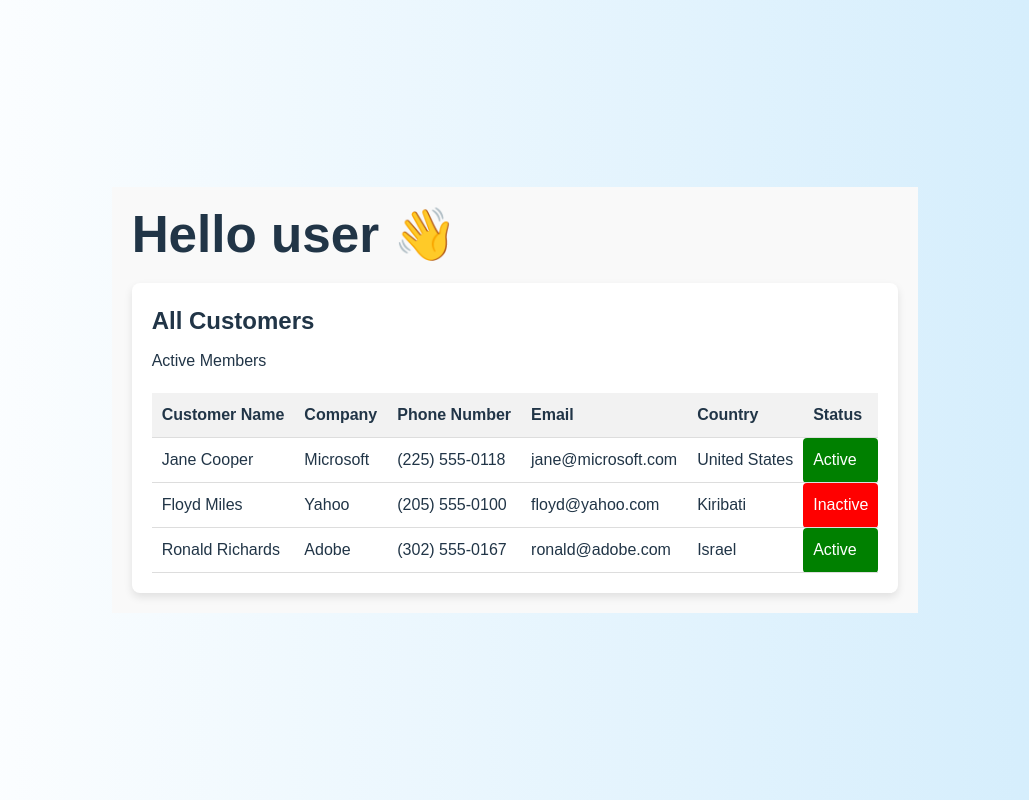
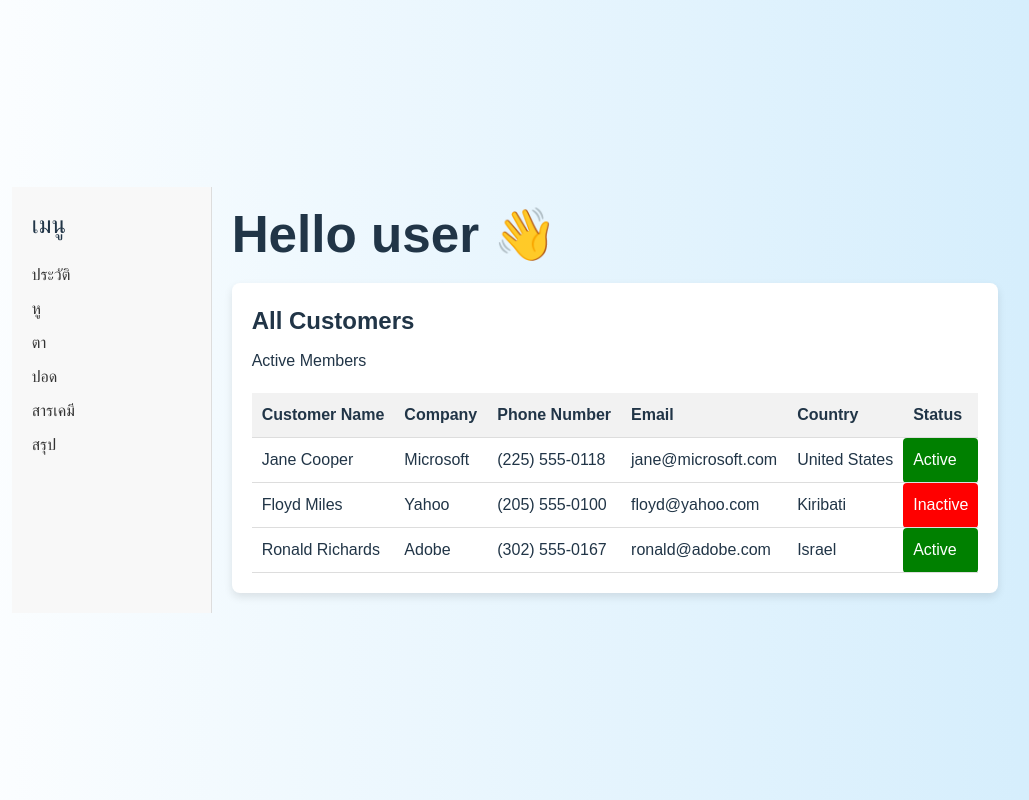
Before and after one commit to joozery/webappmo, a React (Vite) app in the folder frontend/: page /dashboard in a window 1280 px wide. Shown: the whole page, without its empty margins (125-1154 px from the left). Built offline with nearby package versions, Linux system fonts and the light colour scheme.

Commit message:
Add Dashboard component and styles

```diff
--- a/frontend/src/components/Dashboard.css
+++ b/frontend/src/components/Dashboard.css
@@ -1,6 +1,35 @@
 .dashboard {
+  display: flex;
+}
+
+.sidebar {
+  width: 200px; /* กำหนดความกว้างของ Sidebar */
+  background-color: #f8f8f8;
   padding: 20px;
-  background-color: #f9f9f9;
+  border-right: 1px solid #ddd; /* เพิ่มเส้นขอบด้านขวา */
+}
+
+.sidebar h2 {
+  margin-bottom: 20px;
+}
+
+.sidebar ul {
+  list-style-type: none;
+  padding: 0;
+}
+
+.sidebar li {
+  margin-bottom: 10px;
+}
+
+.sidebar a {
+  text-decoration: none;
+  color: #333;
+}
+
+.dashboard-content {
+  flex: 1; /* ทำให้พื้นที่หลักขยายเต็มที่ */
+  padding: 20px;
 }
 
 .dashboard-header {
--- a/frontend/src/components/Dashboard.jsx
+++ b/frontend/src/components/Dashboard.jsx
@@ -32,6 +32,18 @@ const Dashboard = () => {
 
   return (
     <div className="dashboard">
+      <aside className="sidebar">
+        <h2>เมนู</h2>
+        <ul>
+          <li><a href="#">ประวัติ</a></li>
+          <li><a href="#">หู</a></li>
+          <li><a href="#">ตา</a></li>
+          <li><a href="#">ปอด</a></li>
+          <li><a href="#">สารเคมี</a></li>
+          <li><a href="#">สรุป</a></li>
+        </ul>
+      </aside>
+      <main className="dashboard-content">
         <header className="dashboard-header">
           <h1>Hello user 👋</h1>
         </header>
@@ -65,6 +77,7 @@ const Dashboard = () => {
             </tbody>
           </table>
         </section>
+      </main>
     </div>
   );
 };
```
Lines whose indentation alone changed are shown as unchanged.
